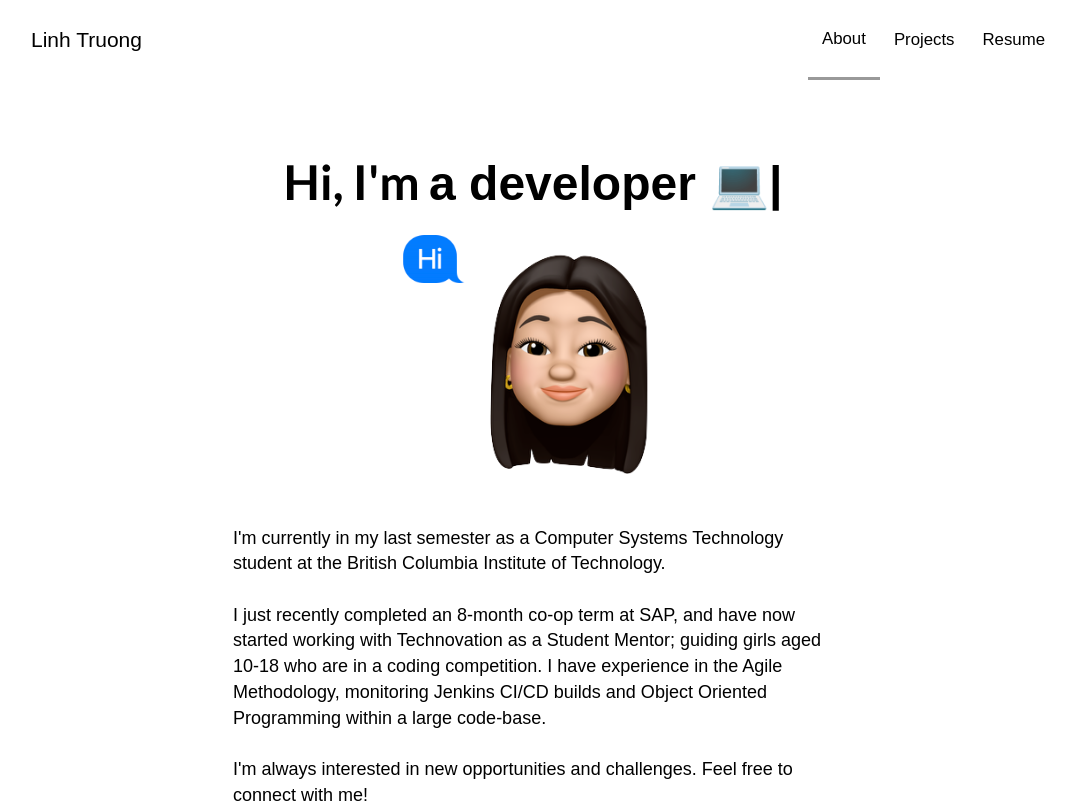
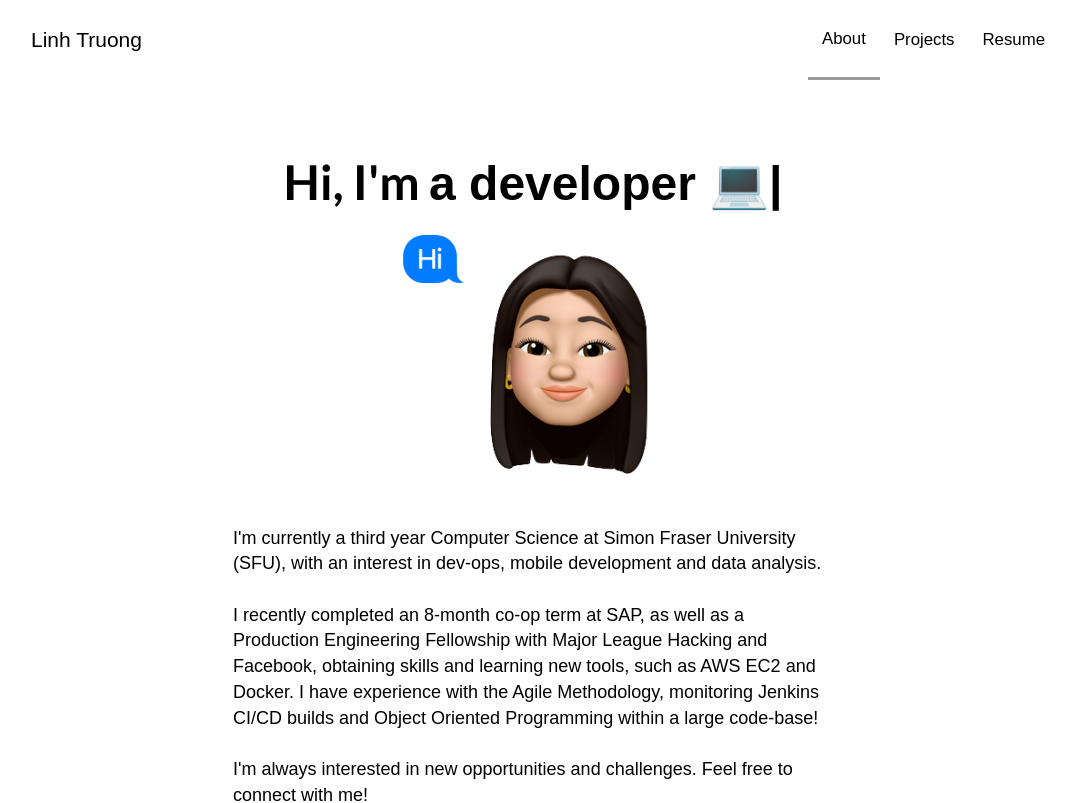
Before and after one commit to truongnguyenlinh/portfolio, a React (Create React App) app: page / in a window 1280 px wide. Shown: the top 803 px of the page, without its empty margins (107-1183 px from the left). Built offline with nearby package versions, Linux system fonts and the light colour scheme.

Commit message:
Update information

```diff
--- a/src/components/AboutSection/index.js
+++ b/src/components/AboutSection/index.js
@@ -44,13 +44,13 @@ const AboutSection = () => {
             </GifWrap>
           </AssetsWrap>
           <AboutP>
-            I'm currently in my last semester as a Computer Systems Technology student at the
-            British Columbia Institute of Technology. {'\n\n'}
+            I'm currently a third year Computer Science at Simon Fraser University (SFU),
+            with an interest in dev-ops, mobile development and data analysis. {'\n\n'}
 
-            I just recently completed an 8-month co-op term at SAP, and have now started
-            working with Technovation as a Student Mentor; guiding girls aged 10-18 who are
-            in a coding competition. I have experience in the Agile Methodology, monitoring Jenkins
-            CI/CD builds and Object Oriented Programming within a large code-base. {'\n\n'}
+            I recently completed an 8-month co-op term at SAP, as well as a Production Engineering Fellowship
+            with Major League Hacking and Facebook, obtaining skills and learning new tools, such as AWS EC2
+            and Docker. I have experience with the Agile Methodology, monitoring Jenkins
+            CI/CD builds and Object Oriented Programming within a large code-base! {'\n\n'}
 
             I'm always interested in new opportunities and challenges. Feel free to connect with me!
           </AboutP>
```
Also changed, not shown: 2 other files (tests, documents, lock files or other folders).
